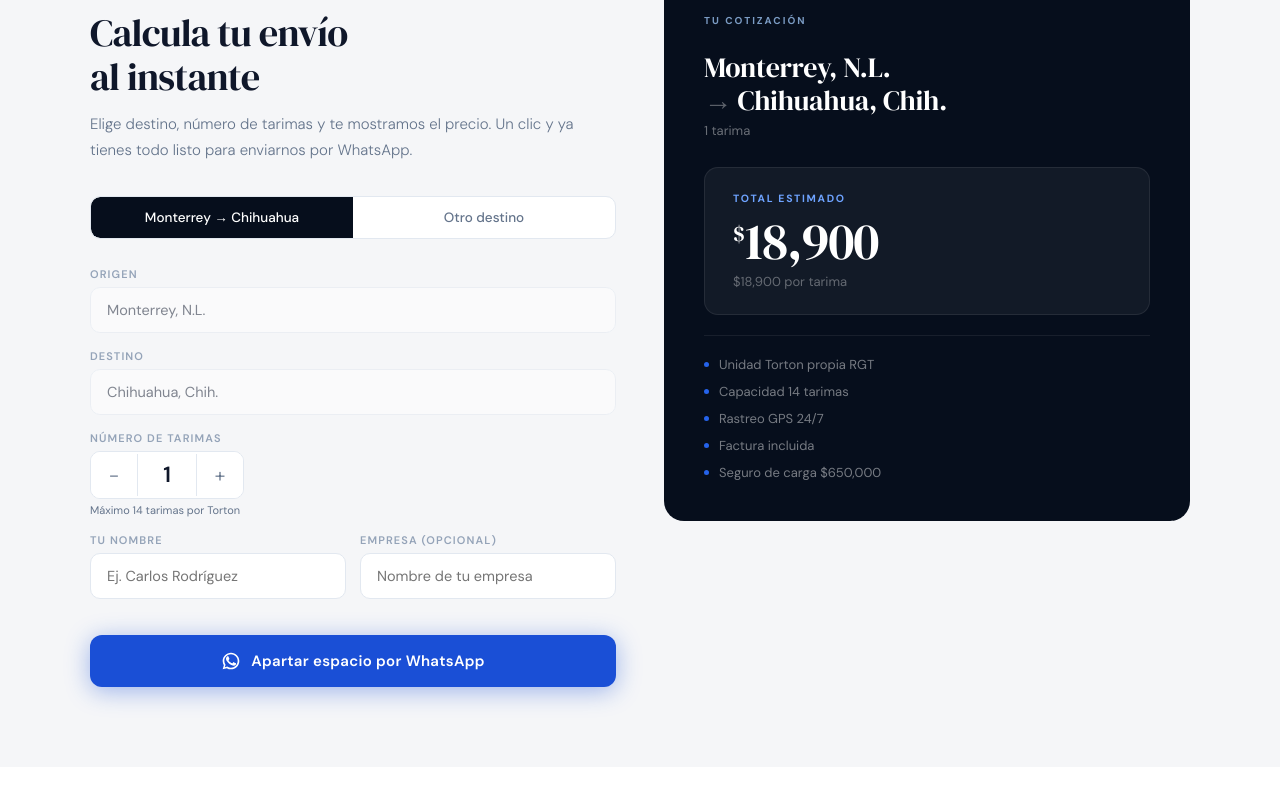
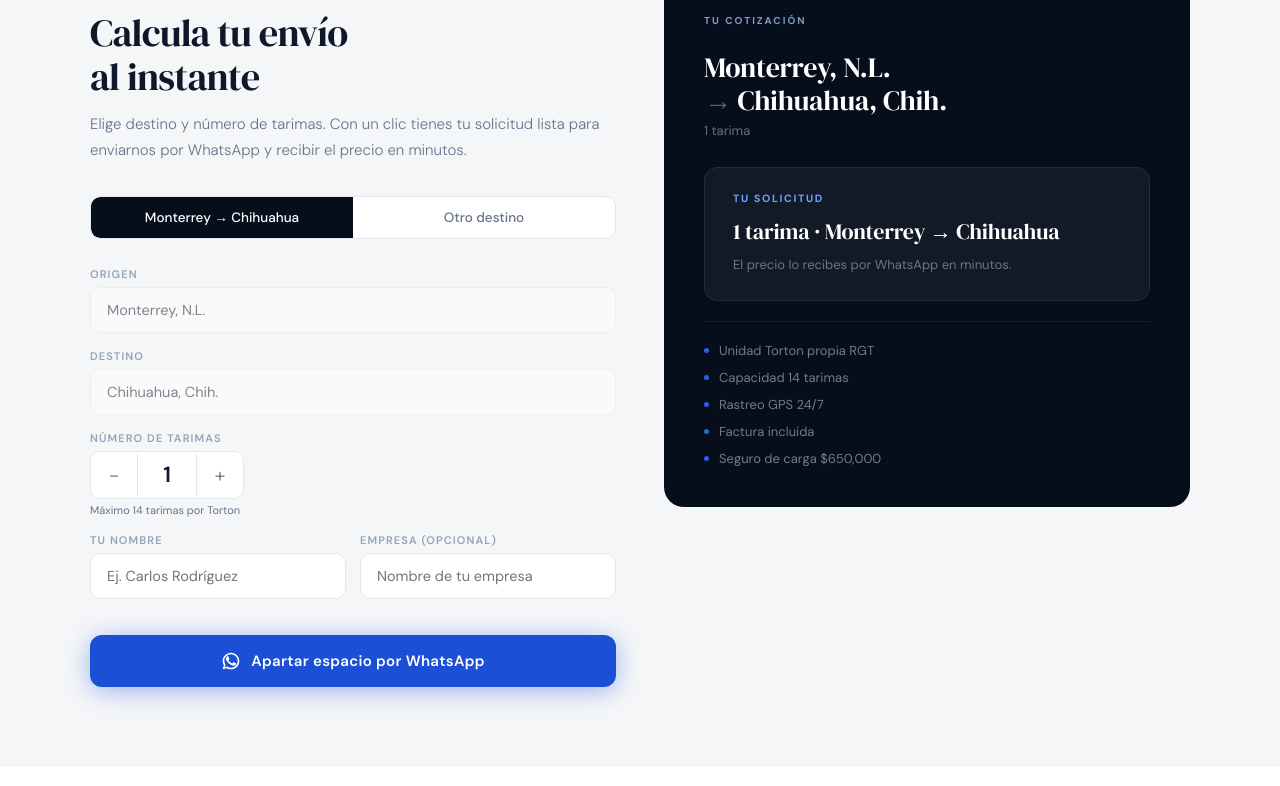
Before and after one commit to MauricioGuevara-Systems/RGTtransport, a website: page cotizar.html in a window 1280 px wide. Shown: the part 774-1560 px from the top of the page. Drawn offline with Linux system fonts and the light colour scheme.

Commit message:
Update cotizar.html

```diff
--- a/cotizar.html
+++ b/cotizar.html
@@ -85,7 +85,7 @@ a { text-decoration:none; color:inherit }
   background-position:center 35%;
   opacity:0; transition:opacity 1s ease;
 }
-.hero-bg.loaded { opacity:0.55 }
+.hero-bg.loaded { opacity:0.72 }
 .hero-vignette {
   position:absolute; inset:0;
   background:
@@ -267,16 +267,15 @@ a { text-decoration:none; color:inherit }
 }
 .quot-price-tag {
   font-size:10.5px; font-weight:700; letter-spacing:0.16em; text-transform:uppercase;
-  color:#6EA3FF; margin-bottom:10px; display:block;
+  color:#6EA3FF; margin-bottom:12px; display:block;
 }
-.quot-price {
+.quot-summary-line {
   font-family:'DM Serif Display', serif;
-  font-size:52px; color:#fff; line-height:1;
-  letter-spacing:-0.02em; margin-bottom:6px;
+  font-size:22px; color:#fff; line-height:1.3;
+  letter-spacing:-0.01em; margin-bottom:10px;
 }
-.quot-price sup { font-size:22px; vertical-align:super; letter-spacing:0 }
-.quot-per-tarima {
-  font-size:13px; color:rgba(255,255,255,0.35);
+.quot-cta-note {
+  font-size:13px; color:rgba(255,255,255,0.4); line-height:1.6;
 }
 .quot-other-msg {
   display:none;
@@ -471,7 +470,7 @@ a { text-decoration:none; color:inherit }
     <div class="quot-left rv">
       <div class="quot-label">Cotizador</div>
       <h2>Calcula tu envío<br>al instante</h2>
-      <p>Elige destino, número de tarimas y te mostramos el precio. Un clic y ya tienes todo listo para enviarnos por WhatsApp.</p>
+      <p>Elige destino y número de tarimas. Con un clic tienes tu solicitud lista para enviarnos por WhatsApp y recibir el precio en minutos.</p>
 
       <!-- Tabs -->
       <div class="tab-row">
@@ -565,9 +564,9 @@ a { text-decoration:none; color:inherit }
         <div class="quot-route">Monterrey, N.L.<br><span>→</span> Chihuahua, Chih.</div>
         <div class="quot-tarimas-label" id="tarimas-label">1 tarima</div>
         <div class="quot-price-block">
-          <span class="quot-price-tag">Total estimado</span>
-          <div class="quot-price" id="price-display"><sup>$</sup><span id="price-num">18,900</span></div>
-          <div class="quot-per-tarima" id="per-tarima-label">$18,900 por tarima</div>
+          <span class="quot-price-tag">Tu solicitud</span>
+          <div class="quot-summary-line" id="summary-line">1 tarima · Monterrey → Chihuahua</div>
+          <div class="quot-cta-note">El precio lo recibes por WhatsApp en minutos.</div>
         </div>
         <div class="quot-divider"></div>
         <ul class="quot-includes">
@@ -623,7 +622,7 @@ a { text-decoration:none; color:inherit }
       <div class="step rv">
         <div class="step-ghost">1</div>
         <h3>Cotiza en línea</h3>
-        <p>Elige tu destino y número de tarimas. El precio aparece al instante, sin tener que hablar con nadie primero.</p>
+        <p>Elige tu destino y número de tarimas. En segundos tienes tu resumen listo para enviarnos por WhatsApp.</p>
       </div>
       <div class="step rv">
         <div class="step-ghost">2</div>
@@ -645,7 +644,7 @@ a { text-decoration:none; color:inherit }
   <p class="rv">Cotiza hoy y asegura tu lugar en la próxima salida. Cupo limitado a 14 tarimas.</p>
   <div class="cta-btns rv">
     <button class="btn-white" onclick="document.getElementById('cotizador').scrollIntoView({behavior:'smooth'})">Cotizar ahora</button>
-    <a class="btn-ghost" href="https://wa.me/528112081508?text=Hola%2C%20quiero%20informaci%C3%B3n%20sobre%20carga%20consolidada" target="_blank">Hablar por WhatsApp</a>
+    <a class="btn-white" href="https://wa.me/528112081508?text=Hola%2C%20quiero%20informaci%C3%B3n%20sobre%20carga%20consolidada" target="_blank">Hablar por WhatsApp</a>
   </div>
 </section>
 
@@ -662,8 +661,6 @@ a { text-decoration:none; color:inherit }
 
 <script>
 // ── CONFIG ────────────────────────────────────────────────
-// Para cambiar precio: edita PRECIO_POR_TARIMA
-const PRECIO_POR_TARIMA = 18900; // MXN por tarima MTY → Chihuahua
 const WA_NUMBER = '528112081508';
 const MAX_TARIMAS = 14;
 
@@ -696,27 +693,23 @@ function changeTarima(delta) {
 }
 
 function updatePrice() {
-  const total = tarimas * PRECIO_POR_TARIMA;
-  const fmt = (n) => n.toLocaleString('es-MX');
-  document.getElementById('price-num').textContent = fmt(total);
-  document.getElementById('tarimas-label').textContent = tarimas === 1 ? '1 tarima' : `${tarimas} tarimas`;
-  document.getElementById('per-tarima-label').textContent = `$${fmt(PRECIO_POR_TARIMA)} por tarima`;
+  const t = tarimas === 1 ? '1 tarima' : `${tarimas} tarimas`;
+  document.getElementById('tarimas-label').textContent = t;
+  document.getElementById('summary-line').textContent = `${t} · Monterrey → Chihuahua`;
 }
 
 // ── WHATSAPP CHIHUAHUA ────────────────────────────────────
 function sendWA() {
   const nombre  = document.getElementById('chih-nombre').value.trim();
   const empresa = document.getElementById('chih-empresa').value.trim();
-  const total   = (tarimas * PRECIO_POR_TARIMA).toLocaleString('es-MX');
   const t = tarimas === 1 ? '1 tarima' : `${tarimas} tarimas`;
 
-  let msg = `Hola RGT Transport, quiero apartar espacio en carga consolidada:\n\n`;
+  let msg = `Hola RGT Transport, quiero cotizar carga consolidada:\n\n`;
   msg += `📦 Ruta: Monterrey → Chihuahua\n`;
   msg += `📐 Tarimas: ${t}\n`;
-  msg += `💰 Total estimado: $${total} MXN\n`;
   if (nombre)  msg += `👤 Nombre: ${nombre}\n`;
   if (empresa) msg += `🏢 Empresa: ${empresa}\n`;
-  msg += `\nPor favor confírmenme disponibilidad.`;
+  msg += `\n¿Cuál es el precio y la próxima salida disponible?`;
 
   window.open(`https://wa.me/${WA_NUMBER}?text=${encodeURIComponent(msg)}`, '_blank');
 }
```
